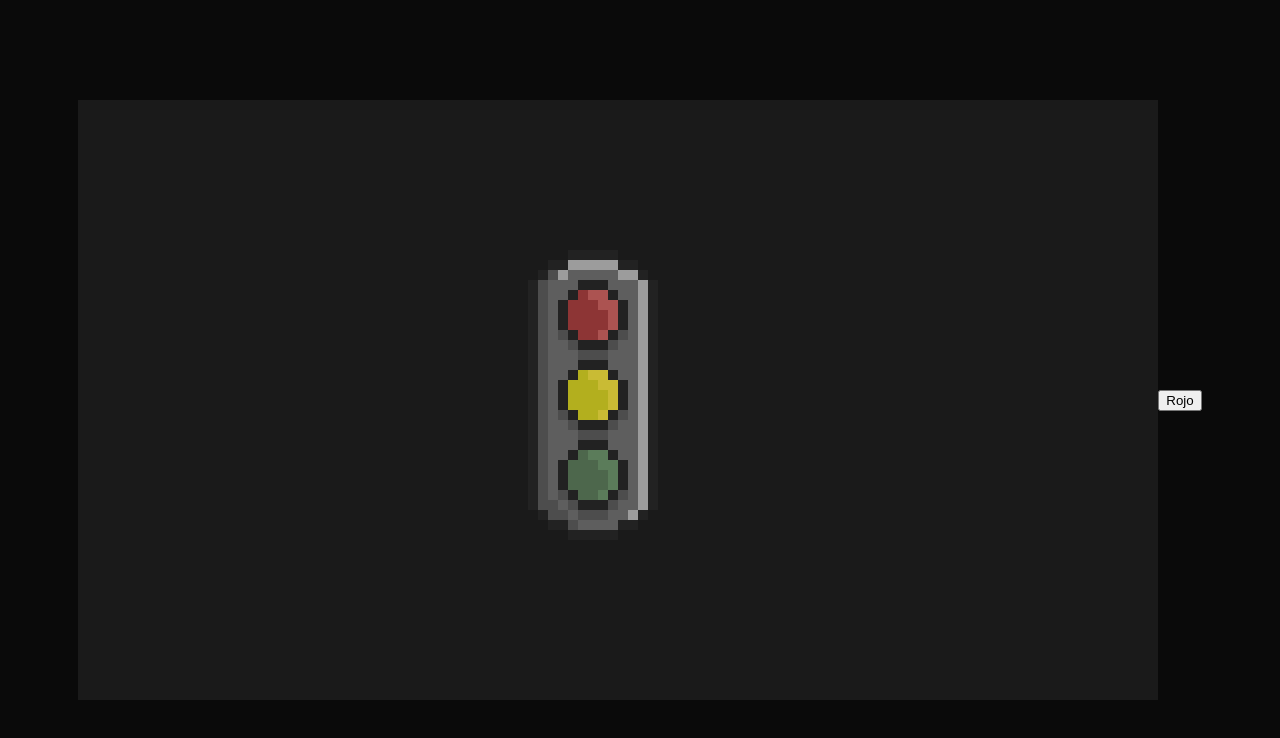
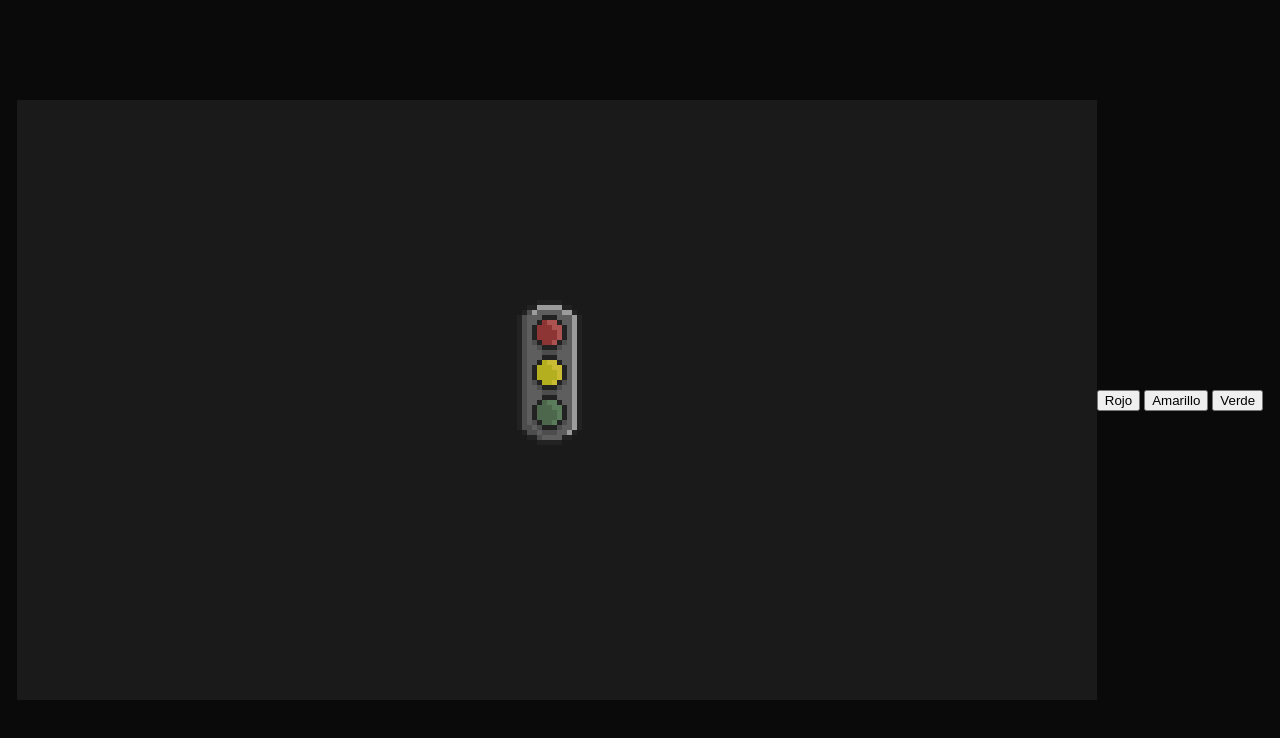
Before and after one commit to KSAplay/pixel_canvas, a plain HTML site: page index.html in a window 1280 px wide. Both pictures are taken after a click on the button "Rojo". Drawn offline with Linux system fonts and the light colour scheme.

Commit message:
Avance
Signed-off-by: Kenny Saavedra Altuna <kennysaavedraaltuna@outlook.com>

```diff
--- a/index.html
+++ b/index.html
@@ -10,7 +10,11 @@
     </head>
     <body>
         <canvas id="lienzo"></canvas>
-        <button id="rojo">Rojo</button>
+        <div class="botones">
+            <button id="rojo">Rojo</button>
+            <button id="amarillo">Amarillo</button>
+            <button id="verde">Verde</button>
+        </div>
         <script src="script.js"></script>
     </body>
 </html>
--- a/script.js
+++ b/script.js
@@ -1,6 +1,6 @@
 // VARIABLES
-var totalPixelesAncho, totalPixelesAlto, tamañoPixel = 10;
-var posSemaforo = [45,15];
+var totalPixelesAncho, totalPixelesAlto, tamañoPixel = 5;
+var posSemaforo = [100,40];
 var bordearDibujos = false, verRejilla = false;
 
 const canvas = document.getElementById("lienzo");
@@ -13,9 +13,9 @@ var canvasAncho = 1080, canvasAlto = 600;
 
 // Preguntar tamaño canvas
 while(false){
-    canvasAncho = parseInt(prompt("Ingresa el ancho del Canvas:\n(Anchura máxima: )"+window.innerWidth));
-    canvasAlto = parseInt(prompt("Ingresa el alto del Canvas:\n(Altura máxima: )"+window.innerHeight));
-
+    canvasAncho = parseInt(prompt("Ingresa el ancho del Canvas:\n(Anchura máxima: "+window.innerWidth+")"));
+    canvasAlto = parseInt(prompt("Ingresa el alto del Canvas:\n(Altura máxima: )"+window.innerHeight+")"));
+    tamañoPixel = parseInt(prompt("Ingresa el tamaño del Pixel:"));
     if(canvasAncho > window.innerWidth || canvasAncho <= 0){
         alert("El Ancho sobrepasa los límites, intente de nuevo.");
     } else if(canvasAlto > window.innerHeight || canvasAlto <= 0){
@@ -33,15 +33,28 @@ canvas.style.backgroundColor = "#1A1A1A";
 totalPixelesAlto = canvasAlto/tamañoPixel;
 totalPixelesAncho = canvasAncho/tamañoPixel;
 
+const botonRojo = document.getElementById('rojo');
+botonRojo.addEventListener('mousedown',function (){iluminarFoco(posSemaforo, "R");});
+botonRojo.addEventListener('mouseup',function (){limpiarCanvas(); semaforoApagado(posSemaforo);});
+const botonAmarillo = document.getElementById('amarillo');
+botonAmarillo.addEventListener('mousedown',function (){iluminarFoco(posSemaforo, "A");});
+botonAmarillo.addEventListener('mouseup',function (){limpiarCanvas(); semaforoApagado(posSemaforo);});
+const botonVerde = document.getElementById('verde');
+botonVerde.addEventListener('mousedown',function (){iluminarFoco(posSemaforo, "V");});
+botonVerde.addEventListener('mouseup',function (){limpiarCanvas(); semaforoApagado(posSemaforo);});
+
 function grid(){
     for(let i=0; i<totalPixelesAncho; i++){
         for(let j=0; j<totalPixelesAlto; j++){
-
             ctx.lineWidth = 0.2;
             ctx.strokeStyle = "black";
             ctx.strokeRect(i*tamañoPixel, j*tamañoPixel, tamañoPixel, tamañoPixel);
         }
     }
+}
+
+function limpiarCanvas(){
+    ctx.clearRect(0,0,canvasAncho,canvasAlto);
 }
 
 function pixelear(posInicial, cantidadPixeles, orientacion, color){
@@ -72,6 +85,7 @@ function bordear(posDibujo, limX, limY){
 }
 
 function semaforoApagado(pos){
+    console.log(posSemaforo);
     // Referencia: https://img.freepik.com/premium-vector/traffic-light-sign-pixel-art-style_475147-1256.jpg
     // Relleno
     pixelear([pos[0]+2, pos[1]+3], 23, "V", "#5E5E5E");
@@ -161,36 +175,57 @@ function semaforoApagado(pos){
     }
 }
 
-function iluminarRojo(pos){
-    pixelear([pos[0]+4, pos[1]+5], 3, "V", "#FF4B4B");
-    pixelear([pos[0]+5, pos[1]+4], 5, "V", "#FF4B4B");
-    pixelear([pos[0]+6, pos[1]+5], 4, "V", "#FF4B4B");
-    pixelear([pos[0]+7, pos[1]+6], 2, "V", "#FF4B4B");
-    pixelear([pos[0]+6, pos[1]+4], 1, "V", "#FF768C");
-    pixelear([pos[0]+7, pos[1]+4], 2, "V", "#FF768C");
-    pixelear([pos[0]+8, pos[1]+5], 3, "V", "#FF768C");
-    pixelear([pos[0]+7, pos[1]+8], 1, "V", "#FF768C");
+function iluminarFoco(pos, color){
+    let colorInterno1, colorInterno2, colorExterno1, colorExterno2, i;
+    switch (color) {
+        case "R":
+            i = 0;
+            colorInterno1 = "#FF4B4B"; colorInterno2 = "#FF768C";
+            colorExterno1 = "#A51F1F"; colorExterno2 = "#F36364";
+            break;
+        case "A":
+            i = 8;
+            colorInterno1 = "#F2FA1D"; colorInterno2 = "#FDFF8E";
+            colorExterno1 = "#E8B720"; colorExterno2 = "#91934E";
+            break;
+        case "V":
+            i = 16;
+            colorInterno1 = "#3ED43F"; colorInterno2 = "#82EC84";
+            colorExterno1 = "#1F8F1E"; colorExterno2 = "#629166";
+            break;
+    }
+    pixelear([pos[0]+4, pos[1]+5+i], 3, "V", colorInterno1);
+    pixelear([pos[0]+5, pos[1]+4+i], 5, "V", colorInterno1);
+    pixelear([pos[0]+6, pos[1]+5+i], 4, "V", colorInterno1);
+    pixelear([pos[0]+7, pos[1]+6+i], 2, "V", colorInterno1);
+    pixelear([pos[0]+6, pos[1]+4+i], 1, "V", colorInterno2);
+    pixelear([pos[0]+7, pos[1]+4+i], 2, "V", colorInterno2);
+    pixelear([pos[0]+8, pos[1]+5+i], 3, "V", colorInterno2);
+    pixelear([pos[0]+7, pos[1]+8+i], 1, "V", colorInterno2);
 
-    pixelear([pos[0]+5, pos[1]+3], 3, "H", "#811919");
-    pixelear([pos[0]+4, pos[1]+4], 1, "H", "#811919");
-    pixelear([pos[0]+3, pos[1]+5], 3, "V", "#811919");
-    pixelear([pos[0]+4, pos[1]+8], 1, "H", "#811919");
-    pixelear([pos[0]+5, pos[1]+9], 3, "H", "#811919");
-    pixelear([pos[0]+8, pos[1]+8], 1, "H", "#811919");
-    pixelear([pos[0]+9, pos[1]+5], 3, "V", "#811919");
-    pixelear([pos[0]+8, pos[1]+4], 1, "H", "#811919");
-
-    pixelear([pos[0]+3, pos[1]+8], 1, "H", "#DE6364");
-    pixelear([pos[0]+4, pos[1]+9], 1, "H", "#DE6364");
-    pixelear([pos[0]+5, pos[1]+10], 3, "H", "#DE6364");
-    pixelear([pos[0]+8, pos[1]+9], 1, "H", "#DE6364");
-    pixelear([pos[0]+9, pos[1]+8], 1, "H", "#DE6364");
+    pixelear([pos[0]+5, pos[1]+3+i], 3, "H", colorExterno1);
+    pixelear([pos[0]+4, pos[1]+4+i], 1, "H", colorExterno1);
+    pixelear([pos[0]+3, pos[1]+5+i], 3, "V", colorExterno1);
+    pixelear([pos[0]+4, pos[1]+8+i], 1, "H", colorExterno1);
+    pixelear([pos[0]+5, pos[1]+9+i], 3, "H", colorExterno1);
+    pixelear([pos[0]+8, pos[1]+8+i], 1, "H", colorExterno1);
+    pixelear([pos[0]+9, pos[1]+5+i], 3, "V", colorExterno1);
+    pixelear([pos[0]+8, pos[1]+4+i], 1, "H", colorExterno1);
+    pixelear([pos[0]+3, pos[1]+8+i], 1, "H", colorExterno2);
+    pixelear([pos[0]+4, pos[1]+9+i], 1, "H", colorExterno2);
+    pixelear([pos[0]+5, pos[1]+10+i], 3, "H", colorExterno2);
+    pixelear([pos[0]+8, pos[1]+9+i], 1, "H", colorExterno2);
+    pixelear([pos[0]+9, pos[1]+8+i], 1, "H", colorExterno2);
+    pixelear([pos[0]+10, pos[1]+5+i], 3, "V", colorExterno2);
+    pixelear([pos[0]+9, pos[1]+4+i], 1, "H", colorExterno2);
+    pixelear([pos[0]+8, pos[1]+3+i], 1, "H", colorExterno2);
+    pixelear([pos[0]+5, pos[1]+2+i], 3, "H", colorExterno2);
+    pixelear([pos[0]+4, pos[1]+3+i], 1, "H", colorExterno2);
+    pixelear([pos[0]+3, pos[1]+4+i], 1, "H", colorExterno2);
+    pixelear([pos[0]+2, pos[1]+5+i], 3, "V", colorExterno2);
 }
 
 semaforoApagado(posSemaforo);
-const botonRojo = document.getElementById('rojo');
-botonRojo.addEventListener('mousedown',function (){iluminarRojo(posSemaforo);});
-botonRojo.addEventListener('mouseup',function (){semaforoApagado(posSemaforo);});
 
 
 if(verRejilla){
--- a/styles.css
+++ b/styles.css
@@ -7,3 +7,11 @@ body{
     align-items: center;
     background-color:rgb(10, 10, 10);
 }
+
+.sliders{
+    width: 100%;
+}
+
+input{
+    margin: 5px 5px;
+}
```
